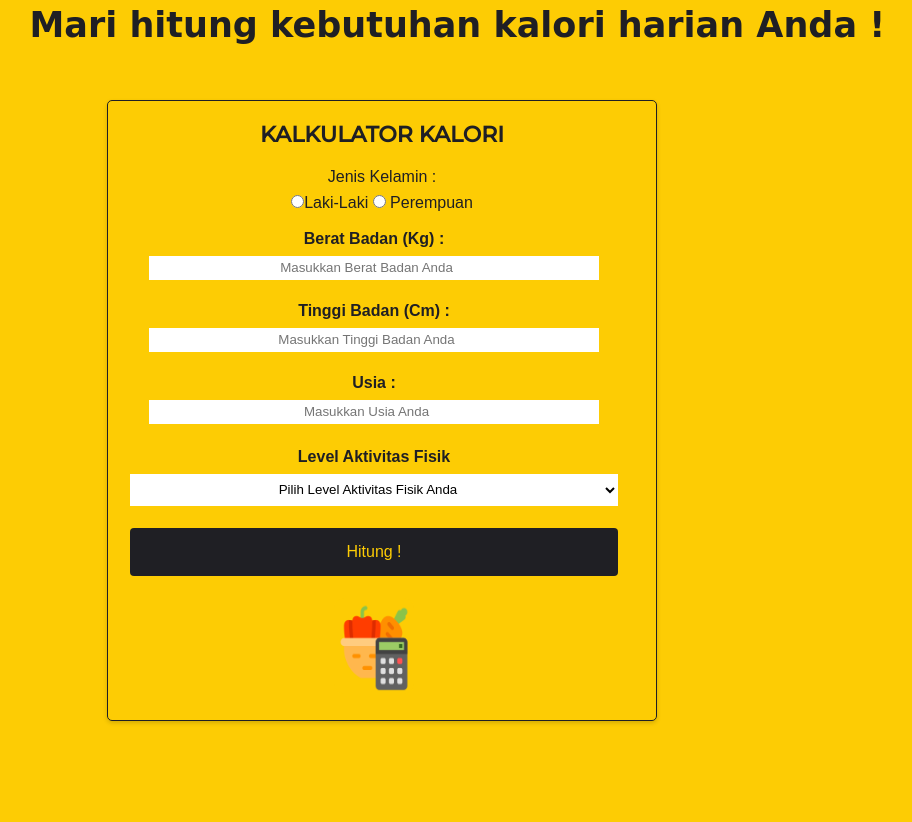
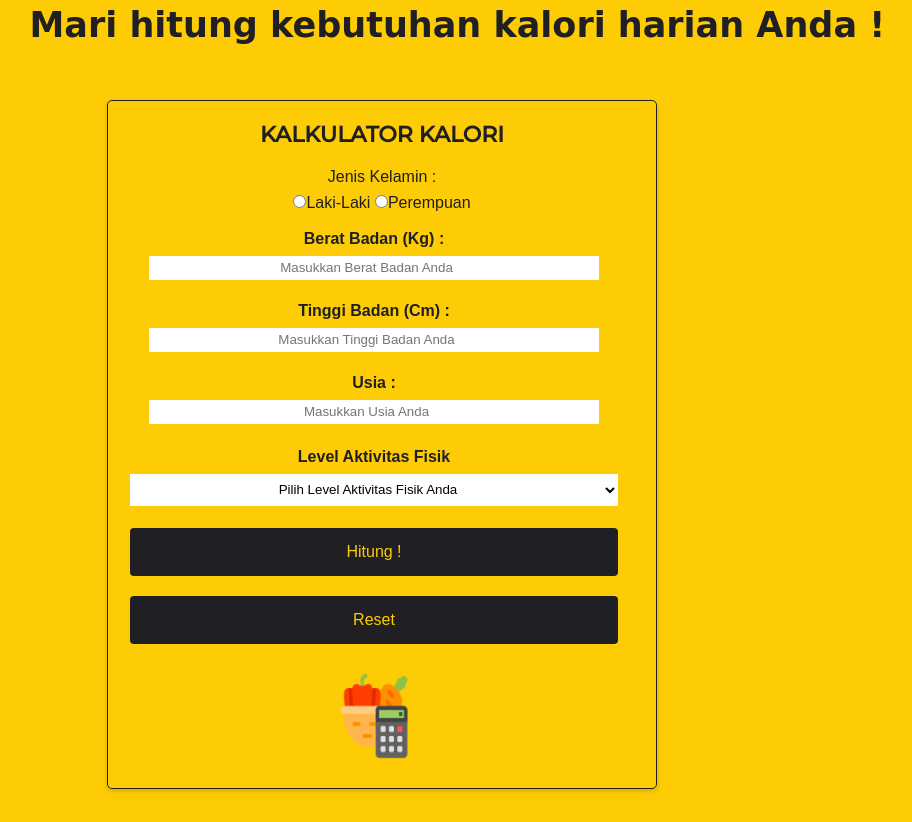
Before and after one commit to NaufalYogaPratama/TA_DKP_NAUFALYOGAPRATAMA_MENGHITUNGKALORIHARIANANDA, a PHP site: page / in a window 1280 px wide; the page is wider, and only the part inside the window is pictured. Shown: the part 557-1379 px from the top of that part, without its empty margins (258-1170 px from the left). Run offline with PHP 8.4, Linux system fonts and the light colour scheme.

Commit message:
Update terbaru

```diff
--- a/index.php
+++ b/index.php
@@ -22,7 +22,7 @@
                             <a href="#referensi">REFERENSI</a>
                         </li>
                         <li>
-                            <a href="index.php?page=contact">ABOUT</a>
+                            <a href="#about">ABOUT</a>
                         </li>
                         <li>
                             <a class="tombol" href="#kalkulator">KALKULATOR</a>
@@ -50,48 +50,48 @@
                             <tr>
                                 <td>
                                     <label><strong>Berat Badan (Kg) :</strong></label>
-                                    <input type="number" name="num1" value="" required placeholder="Masukkan Berat Badan Anda"/>
+                                        <input type="number" name="num1" value="<?php echo isset($_POST['reset']) ? '' : (isset($_POST['num1']) ? $_POST['num1'] : ''); ?>" required placeholder="Masukkan Berat Badan Anda" />
                                 </td>
                             </tr>
                         <td>
                         <label>
                             <strong>Tinggi Badan (Cm) :</strong>
                         </label>
-                            <input type="number" name="num2" value="" required placeholder="Masukkan Tinggi Badan Anda"/>
+                            <input type="number" name="num2" value="<?php echo isset($_POST['reset']) ? '' : (isset($_POST['num2']) ? $_POST['num2'] : ''); ?>" required placeholder="Masukkan Tinggi Badan Anda" />
                         </td>
                     <tr>
                         <td>
                         <label><strong>Usia :</strong></label>
-                            <input type="number" name="num3" value="" required
-                            placeholder="Masukkan Usia Anda"/>
+                            <input type="number" name="num3" value="<?php echo isset($_POST['reset']) ? '' : (isset($_POST['num3']) ? $_POST['num3'] : ''); ?>" required placeholder="Masukkan Usia Anda" />
                         </td>
                     </tr>
 
                     <tr>
                         <div style="margin-bottom: 1rem;">
                         <label class='jk'>Jenis Kelamin :</label>
-                            <input class="lp" type="radio" name="jk" value="l" required >Laki-Laki
-                            <input class="lp" type="radio" name="jk" value="p" required > Perempuan
+                            <input class="lp" type="radio" name="jk" value="l" <?php echo isset($_POST['reset']) ? '' : (isset($_POST['jk']) && $_POST['jk'] == 'l' ? 'checked' : ''); ?> required />Laki-Laki
+                            <input class="lp" type="radio" name="jk" value="p" <?php echo isset($_POST['reset']) ? '' : (isset($_POST['jk']) && $_POST['jk'] == 'p' ? 'checked' : ''); ?> required />Perempuan
                         </div>
                     </tr>
 
                     <tr>
                         <td>
                         <label><strong>Level Aktivitas Fisik</strong></label>
-                        <select name="laf" >
-                        <option value="0">Pilih Level Aktivitas Fisik Anda</option>
-                        <option value="1">Tidak Aktif/Sangat Jarang Berolahraga</option>
-                        <option value="2">Aktivitas Ringan/Berolahraga 1-3 Hari/Minggu)</option>
-                        <option value="3">Aktivitas Sedang/Berolahraga 3-5 Hari/Minggu)</option>
-                        <option value="4">Aktivitas Berat/Berolahraga 6-7 Hari/Minggu)</option>
-                        <option value="5">Aktivitas Sangat Berat/ Sangat Sering Berolahraga</option>
+                        <select name="laf" required>
+                            <option value="">Pilih Level Aktivitas Fisik Anda</option>
+                            <option value="1" <?php echo isset($_POST['reset']) ? '' : (isset($_POST['laf']) && $_POST['laf'] == '1' ? 'selected' : ''); ?>>Tidak Aktif/Sangat Jarang Berolahraga</option>
+                            <option value="2" <?php echo isset($_POST['reset']) ? '' : (isset($_POST['laf']) && $_POST['laf'] == '2' ? 'selected' : ''); ?>>Aktivitas Ringan/Berolahraga 1-3 Hari/Minggu</option>
+                            <option value="3" <?php echo isset($_POST['reset']) ? '' : (isset($_POST['laf']) && $_POST['laf'] == '3' ? 'selected' : ''); ?>>Aktivitas Sedang/Berolahraga 3-5 Hari/Minggu</option>
+                            <option value="4" <?php echo isset($_POST['reset']) ? '' : (isset($_POST['laf']) && $_POST['laf'] == '4' ? 'selected' : ''); ?>>Aktivitas Berat/Berolahraga 6-7 Hari/Minggu</option>
+                            <option value="5" <?php echo isset($_POST['reset']) ? '' : (isset($_POST['laf']) && $_POST['laf'] == '5' ? 'selected' : ''); ?>>Aktivitas Sangat Berat/Sangat Sering Berolahraga</option>
                         </select>
                         </td>
                     </tr>
 
                     <tr>
                         <td>
-                            <button type="submit" name="submit" value="">Hitung !</button>
+                            <button type="submit" name="submit" value="hitung">Hitung !</button>
+                            <button type="submit" name="reset" value="reset">Reset</button>
                         </td>
                     </tr>
                     <td>
@@ -99,8 +99,7 @@
                     </td>
                 </table>
                 <?php
-                        if(isset($_POST['submit'])) {
-
+                    if (isset($_POST['submit'])) {
                         $b = $_POST['num1'];
                         $t = $_POST['num2'];
                         $u = $_POST['num3'];
@@ -108,13 +107,12 @@
                         $af = $_POST['laf'];
 
                         if ($k == "l") {
-
                             switch ($af) {
                                 case "1":
                                     $mbr = 66.5 + (13.75 * $b) + (5.003 * $t) - (6.75 * $u);
                                     $cal = $mbr * 1.2;
                                     echo "</br>";
-                                    echo " Kebutuhan Kalori Anda: " . "</br>" . "</br>" . $cal . " Kalori/Hari" ;
+                                    echo "Kebutuhan Kalori Anda: " . "</br>" . "</br>" . $cal . " Kalori/Hari";
                                     echo "</br>";
                                     echo "</br>";
                                     echo "</br>";
@@ -125,7 +123,7 @@
                                     $mbr = 66.5 + (13.75 * $b) + (5.003 * $t) - (6.75 * $u);
                                     $cal = $mbr * 1.375;
                                     echo "</br>";
-                                    echo " Kebutuhan Kalori Anda: " . "</br>" . "</br>" . $cal . " Kalori/Hari" ;
+                                    echo "Kebutuhan Kalori Anda: " . "</br>" . "</br>" . $cal . " Kalori/Hari";
                                     echo "</br>";
                                     echo "</br>";
                                     echo "</br>";
@@ -136,7 +134,7 @@
                                     $mbr = 66.5 + (13.75 * $b) + (5.003 * $t) - (6.75 * $u);
                                     $cal = $mbr * 1.55;
                                     echo "</br>";
-                                    echo " Kebutuhan Kalori Anda: " . "</br>" . "</br>" . $cal . " Kalori/Hari" ;
+                                    echo "Kebutuhan Kalori Anda: " . "</br>" . "</br>" . $cal . " Kalori/Hari";
                                     echo "</br>";
                                     echo "</br>";
                                     echo "</br>";
@@ -147,31 +145,31 @@
                                     $mbr = 66.5 + (13.75 * $b) + (5.003 * $t) - (6.75 * $u);
                                     $cal = $mbr * 1.725;
                                     echo "</br>";
-                                    echo " Kebutuhan Kalori Anda: " . "</br>" . "</br>" . $cal . " Kalori/Hari" ;
+                                    echo "Kebutuhan Kalori Anda: " . "</br>" . "</br>" . $cal . " Kalori/Hari";
                                     echo "</br>";
                                     echo "</br>";
                                     echo "</br>";
                                     echo "</br>";
                                     break;
+
                                 case "5":
                                     $mbr = 66.5 + (13.75 * $b) + (5.003 * $t) - (6.75 * $u);
                                     $cal = $mbr * 1.9;
                                     echo "</br>";
-                                    echo " Kebutuhan Kalori Anda: " . "</br>" . "</br>" . $cal . " Kalori/Hari" ;
+                                    echo "Kebutuhan Kalori Anda: " . "</br>" . "</br>" . $cal . " Kalori/Hari";
                                     echo "</br>";
                                     echo "</br>";
                                     echo "</br>";
                                     echo "</br>";
                                     break;
                             }
-                            }	elseif ($k == "p") {
-
+                        } elseif ($k == "p") {
                             switch ($af) {
                                 case "1":
                                     $mbr = 655.1 + (9.563 * $b) + (1.850 * $t) - (4.676 * $u);
                                     $cal = $mbr * 1.2;
                                     echo "</br>";
-                                    echo " Kebutuhan Kalori Anda: " . "</br>" . "</br>" . $cal . " Kalori/Hari" ;
+                                    echo "Kebutuhan Kalori Anda: " . "</br>" . "</br>" . $cal . " Kalori/Hari";
                                     echo "</br>";
                                     echo "</br>";
                                     echo "</br>";
@@ -182,7 +180,7 @@
                                     $mbr = 655.1 + (9.563 * $b) + (1.850 * $t) - (4.676 * $u);
                                     $cal = $mbr * 1.375;
                                     echo "</br>";
-                                    echo " Kebutuhan Kalori Anda: " . "</br>" . "</br>" . $cal . " Kalori/Hari" ;
+                                    echo "Kebutuhan Kalori Anda: " . "</br>" . "</br>" . $cal . " Kalori/Hari";
                                     echo "</br>";
                                     echo "</br>";
                                     echo "</br>";
@@ -193,7 +191,7 @@
                                     $mbr = 655.1 + (9.563 * $b) + (1.850 * $t) - (4.676 * $u);
                                     $cal = $mbr * 1.55;
                                     echo "</br>";
-                                    echo " Kebutuhan Kalori Anda: " . "</br>" . "</br>" . $cal . " Kalori/Hari" ;
+                                    echo "Kebutuhan Kalori Anda: " . "</br>" . "</br>" . $cal . " Kalori/Hari";
                                     echo "</br>";
                                     echo "</br>";
                                     echo "</br>";
@@ -204,7 +202,7 @@
                                     $mbr = 655.1 + (9.563 * $b) + (1.850 * $t) - (4.676 * $u);
                                     $cal = $mbr * 1.725;
                                     echo "</br>";
-                                    echo " Kebutuhan Kalori Anda: " . "</br>" . "</br>" . $cal . " Kalori/Hari" ;
+                                    echo "Kebutuhan Kalori Anda: " . "</br>" . "</br>" . $cal . " Kalori/Hari";
                                     echo "</br>";
                                     echo "</br>";
                                     echo "</br>";
@@ -215,16 +213,14 @@
                                     $mbr = 655.1 + (9.563 * $b) + (1.850 * $t) - (4.676 * $u);
                                     $cal = $mbr * 1.9;
                                     echo "</br>";
-                                    echo " Kebutuhan Kalori Anda: " . "</br>" . "</br>" . $cal . " Kalori/Hari" ;
+                                    echo "Kebutuhan Kalori Anda: " . "</br>" . "</br>" . $cal . " Kalori/Hari";
                                     echo "</br>";
                                     echo "</br>";
                                     echo "</br>";
                                     echo "</br>";
                                     break;
                             }
-
                         }
-
                     }
                     ?>
                     </form>
```
Lines whose indentation alone changed are shown as unchanged.
